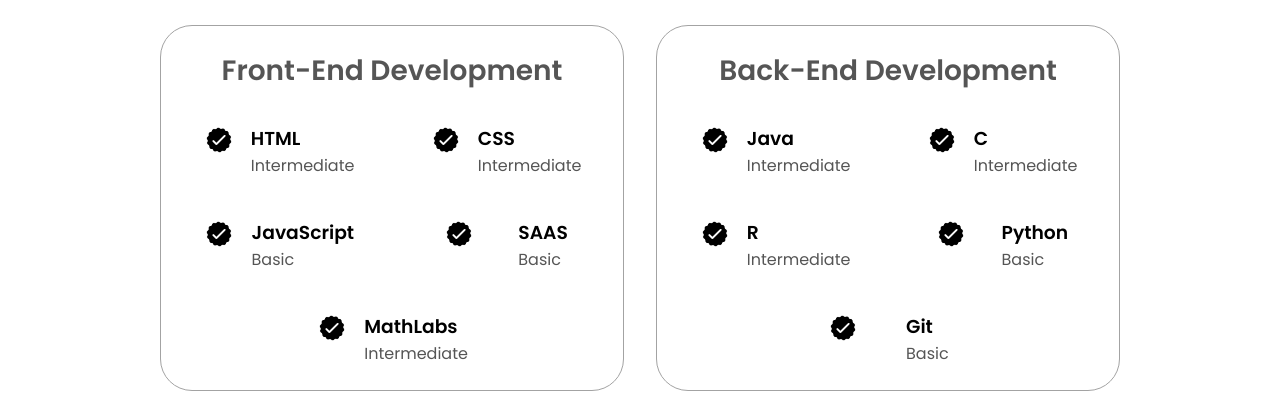
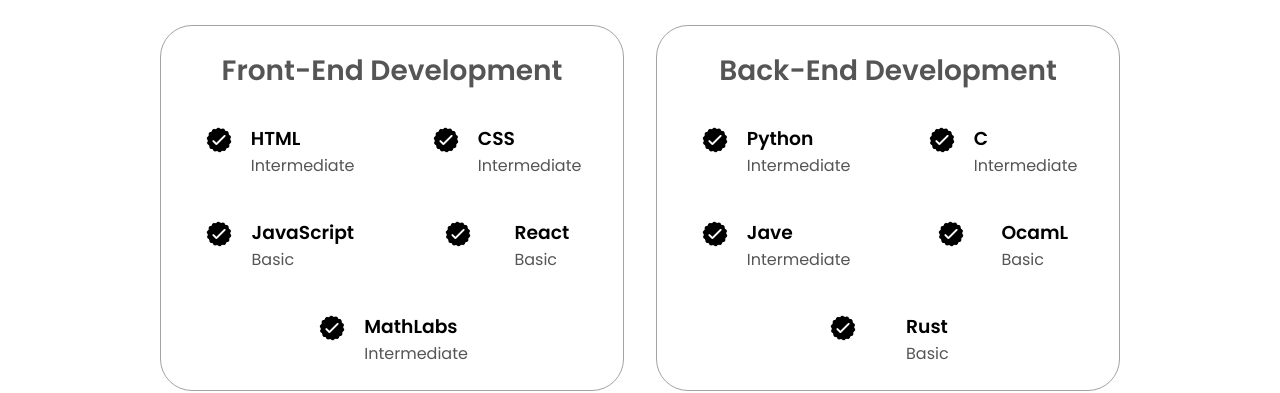
Before and after one commit to michael-gizaw/html-css-js-portfolio, a plain HTML site: page index.html in a window 1280 px wide. Shown: the part 1800-2193 px from the top of the page. Drawn offline with Linux system fonts and the light colour scheme.

Commit message:
Quick Updates: 9/18

```diff
--- a/index.html
+++ b/index.html
@@ -3,7 +3,7 @@
     <head>
         <meta charset="UTF-8">
         <meta name="viewport" content="width=device-width, initial-scale=1.0">
-        <title>My Portfolio</title>
+        <title>Michael Gizaw</title>
         <link rel="stylesheet" href="style.css">
         <link rel="stylesheet" href="mediaqueries.css">
     </head>
@@ -115,7 +115,7 @@
                             <article>
                                 <img src="/assets/checkmark.png" alt="experience icon" class="icon">
                                 <div>
-                                    <h3>SAAS</h3>
+                                    <h3>React</h3>
                                     <p>Basic</p>
                                 </div>
                             </article>
@@ -134,7 +134,7 @@
                             <article>
                                 <img src="/assets/checkmark.png" alt="experience icon" class="icon">
                                 <div>
-                                    <h3>Java</h3>
+                                    <h3>Python</h3>
                                     <p>Intermediate</p>
                                 </div>
                             </article>
@@ -148,21 +148,21 @@
                             <article>
                                 <img src="/assets/checkmark.png" alt="experience icon" class="icon">
                                 <div>
-                                    <h3>R</h3>
+                                    <h3>Jave</h3>
                                     <p>Intermediate</p>
                                 </div>
                             </article>
                             <article>
                                 <img src="/assets/checkmark.png" alt="experience icon" class="icon">
                                 <div>
-                                    <h3>Python</h3>
+                                    <h3>OcamL</h3>
                                     <p>Basic</p>
                                 </div>
                             </article>
                             <article>
                                 <img src="/assets/checkmark.png" alt="experience icon" class="icon">
                                 <div>
-                                    <h3>Git</h3>
+                                    <h3>Rust</h3>
                                     <p>Basic</p>
                                 </div>
                             </article>
```
